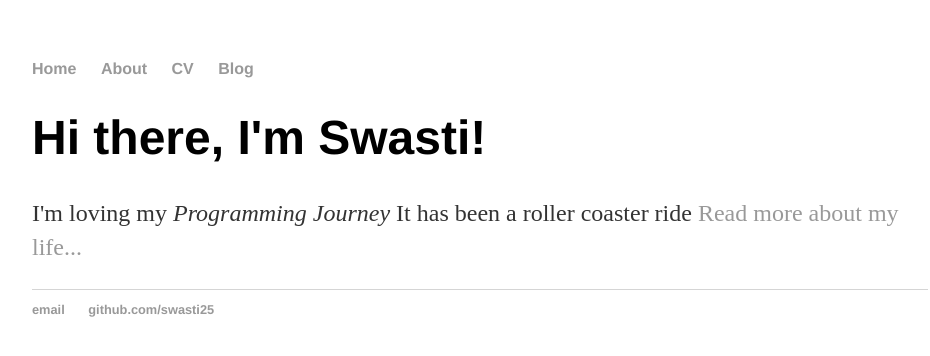
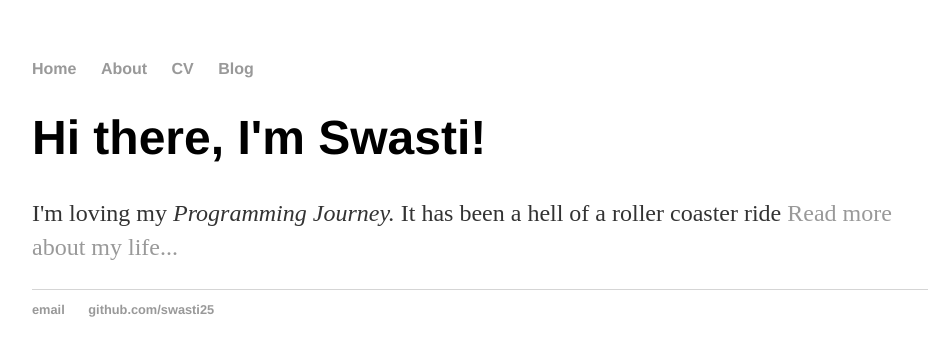
Before and after one commit to Swastika25/swasti, a Jekyll site: the page built from index.html, in a window 1280 px wide. Shown: the top 356 px of the page, without its empty margins (160-1090 px from the left). Built offline with Jekyll 4.4.1, drawn with Linux system fonts in a browser that asks for light colours.

Commit message:
Update index.html
Notice the plain text at the top of the file. Jekyll calls this the Front-matter. Any file on your site that contains this will be processed by Jekyll. Every time you commit a file that specifies layout: default at the top, Jekyll will magically generate the full HTML document by replacing {{ content }} in _layouts/default.html with the contents of the committed file. Awesome!

```diff
--- a/index.html
+++ b/index.html
@@ -1,29 +1,8 @@
-<!DOCTYPE html>
-<html>
-	<head>
-		<title>Swasti Sharma, Python lover</title>
-		<link rel="stylesheet" type="text/css" href="/css/main.css">
-	</head>
-	<body>
-		<nav>
-    		<ul>
-        		<li><a href="/">Home</a></li>
-	        	<li><a href="/about">About</a></li>
-        		<li><a href="/cv">CV</a></li>
-        		<li><a href="/blog">Blog</a></li>
-    		</ul>
-		</nav>
-		<div class="container">
-    		<div class="blurb">
-        		<h1>Hi there, I'm Swasti!</h1>
-				<p>I'm loving my <em> Programming Journey</em> It has been a roller coaster ride <a href="/about">Read more about my life...</a></p>
-    		</div><!-- /.blurb -->
-		</div><!-- /.container -->
-		<footer>
-    		<ul>
-        		<li><a href="mailto:sharma.swastika25@gmail.com">email</a></li>
-        		<li><a href="https://github.com/swasti25">github.com/swasti25</a></li>
-			</ul>
-		</footer>
-	</body>
-</html>
+---
+layout: default
+title: Swasti, Python enthusiast
+---
+<div class="blurb">
+	<h1>Hi there, I'm Swasti!</h1>
+	<p>I'm loving my <em>Programming Journey.</em> It has been a hell of a roller coaster ride <a href="/about">Read more about my life...</a></p>
+</div><!-- /.blurb -->
```
